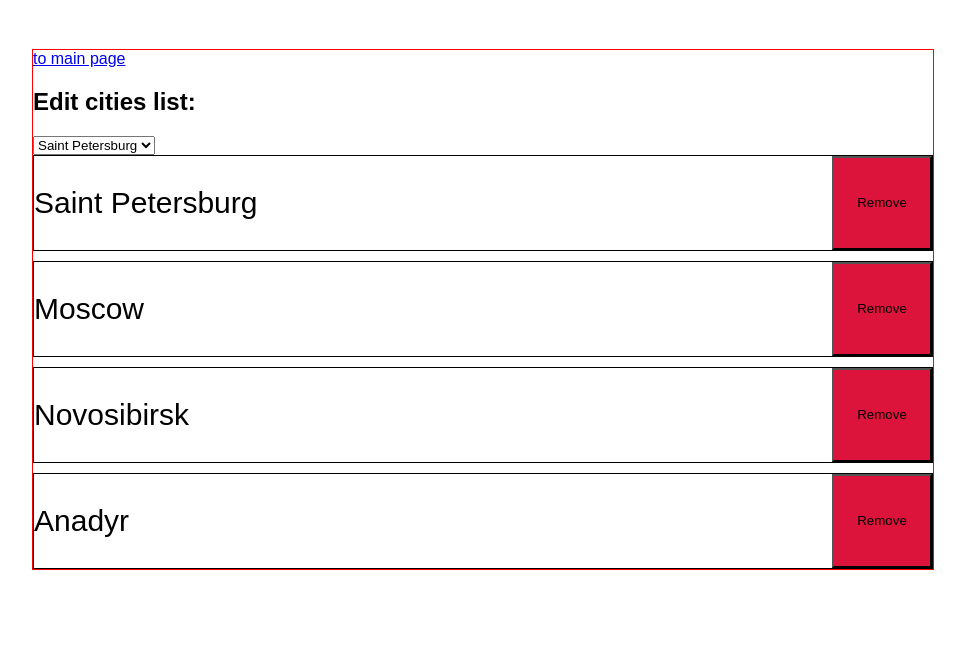
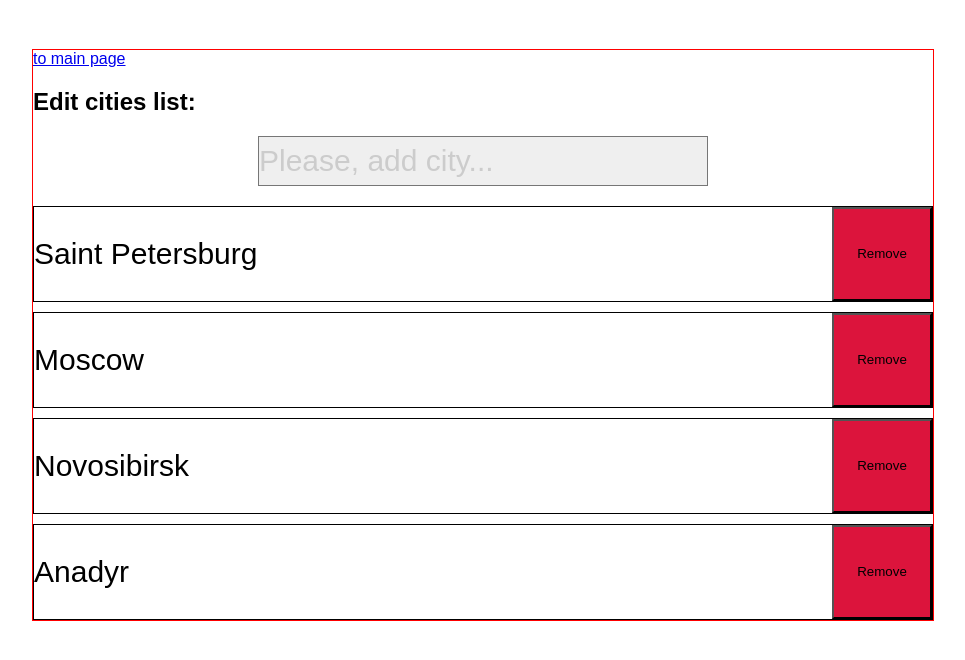
Before and after one commit to EugeneAlexeenko/weather, a React (Create React App) app: page /#/cities in a window 1280 px wide. Shown: the top 660 px of the page, without its empty margins (157-1122 px from the left). Built offline with nearby package versions, Linux system fonts and the light colour scheme.

Commit message:
add some styling and default option to AddCity Component.

```diff
--- /dev/null
+++ b/src/components/AddCity.css
@@ -0,0 +1,10 @@
+.add-city__select  {
+  width: 50%;
+  height: 50px;
+  margin: 0 auto;
+  margin-bottom: 20px;
+  display: block;
+  font-size: 30px;
+  appearance: none;
+  color: #ccc;
+}
--- a/src/components/AddCity.jsx
+++ b/src/components/AddCity.jsx
@@ -1,22 +1,22 @@
 import React, { Component } from 'react';
 import { connect } from 'react-redux';
+import './AddCity.css';
 
 class AddCity extends Component {
   render() {
     const { cities } = this.props;
-    console.log(cities);
     const options = cities.map( (city) => (
-      <option
-        key={city}
-        value={city}
-      >
-        {city}
-      </option>
+      <option key={city} value={city}>{city}</option>
     ));
 
     return (
       <div>
-        <select onChange={this.handleChange}>
+        <select
+          className="add-city__select"
+          value="default"
+          onChange={this.handleChange}
+        >
+          <option value="default" disabled>Please, add city...</option>
           {options}
         </select>
       </div>
```
